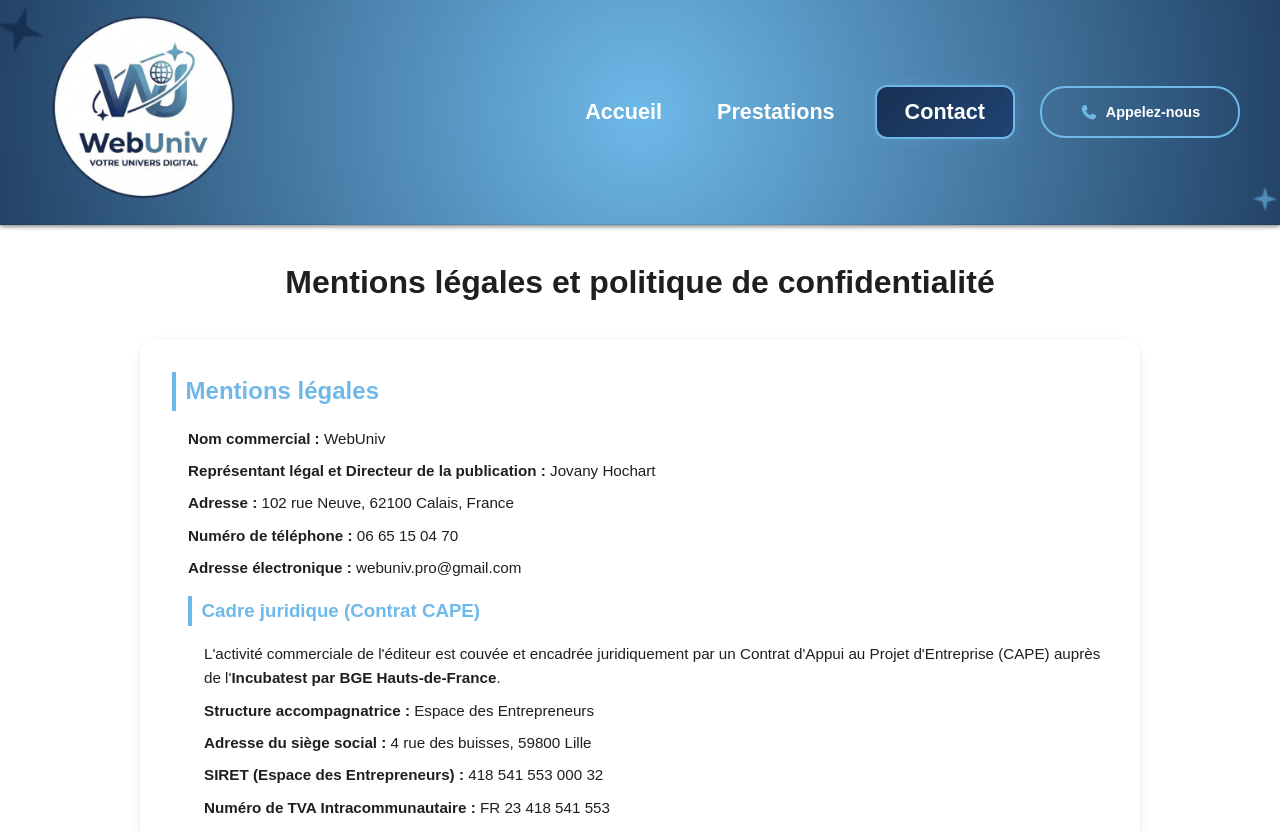
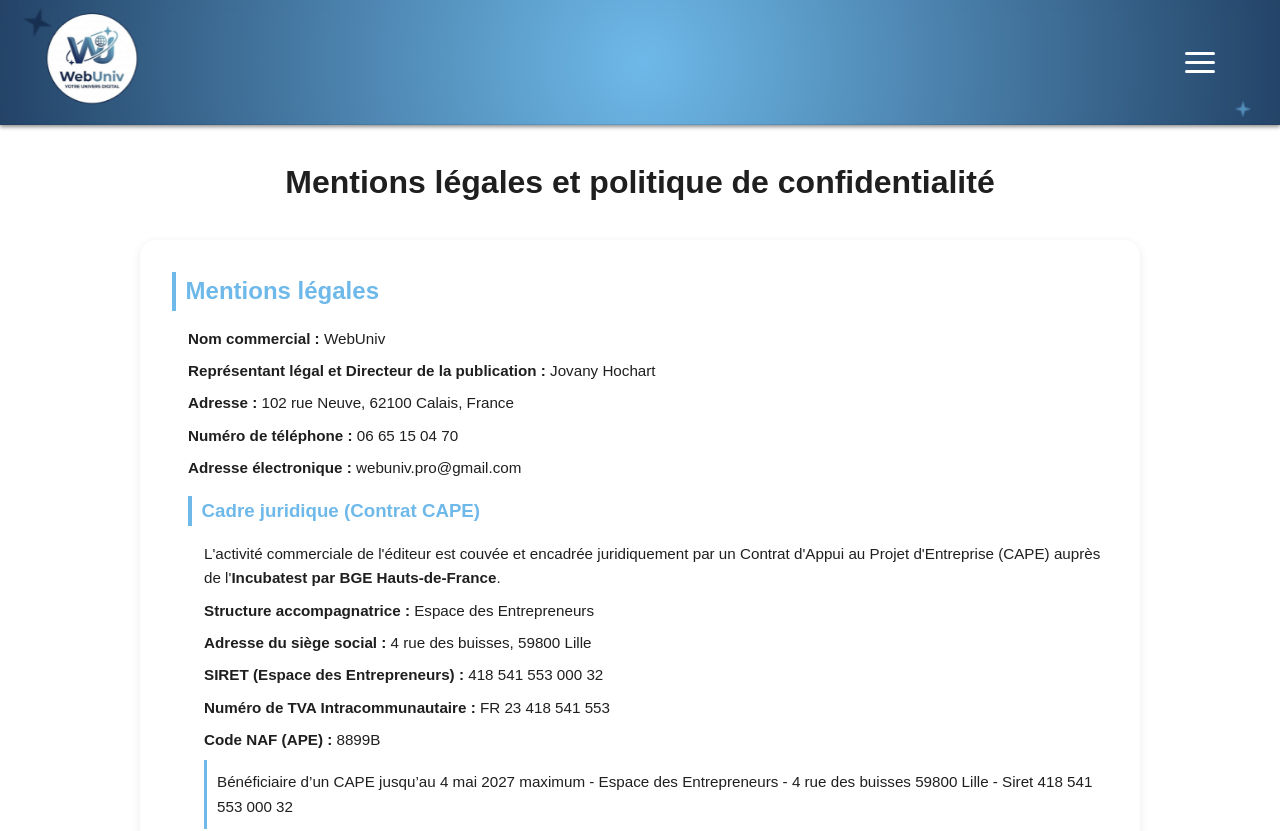
Before and after one commit to JHochart0/WebUniv, a React (Vite) app: page /legal in a window 1280 px wide. Shown: the top 831 px of the page. Built offline with nearby package versions, Linux system fonts and the light colour scheme.

Commit message:
end of the header with every responsive + new animations

```diff
--- a/src/css/Header.css
+++ b/src/css/Header.css
@@ -14,6 +14,21 @@
 @keyframes pulseStar {
     0%, 100% { transform: scale(0.8) rotate(0deg); opacity: 0.6; }
     50% { transform: scale(1.2) rotate(15deg); opacity: 1; }
+}
+
+@keyframes zeroGravityDrift {
+    0% {
+        transform: scale(1) translateY(0);
+    }
+    50% {
+        /* Flotte légèrement vers le haut et tangue à droite */
+        transform: scale(1.05) translateY(-5px);
+    }
+
+    100% {
+        /* Retour parfait au point de départ */
+        transform: scale(1.00) translateY(0);
+    }
 }
 
 /*****************************
@@ -83,11 +98,7 @@
     position: relative;
 }
 
-
-/*****************************
-*
-*****************************/
-/* On prépare les parents pour qu'ils retiennent les étoiles */
+/* aligning every items in the header */
 .header-logo-link,
 .contact-wrapper,
 .burger-wrapper {
@@ -115,14 +126,15 @@
 .header-logo-img {
     height: 200px;
     width: auto;
-    transition: transform 0.3s ease;
+    transition: filter 0.4s ease-in-out, transform 0.4s ease-in-out;
+    will-change: transform, filter;
 }
 
-/* header logo hover*/
+/* header logo img hover*/
 .header-logo-img:hover {
-    transform: scale(1.05);
+    filter: drop-shadow(0 0 15px rgba(110, 185, 233, 0.8));
+    animation: zeroGravityDrift 5s infinite ease-in-out;
 }
-
 /*********************************
 ***************Header navbar******
 *********************************/
@@ -169,7 +181,6 @@
 }
 
 
-
 /* contact button */
 .header-nav a#navbar-contactLink {
     background: linear-gradient(135deg, var(--color-abyssal-blue) 0%, #204373 100%);
@@ -186,8 +197,8 @@
     color: var(--color-white);
     background: linear-gradient(135deg, #204373 0%, var(--color-light-blue) 100%);
     box-shadow: 0 0 25px rgba(110, 185, 233, 0.6);
+    border-color: var(--color-white);
     transform: translateY(-2px);
-    border-color: var(--color-white);
 }
 
 
@@ -212,7 +223,6 @@
 /* Phone button hover*/
 .header-phone-btn:hover {
     background: rgba(110, 185, 233, 0.15);
-
     color:#d5e0e6;
 }
 
@@ -223,10 +233,10 @@
 }
 
 /********************************
-***************Menu for mobile***
+********Menu button for mobile***
 ********************************/
 
-/* menu toggle*/
+/* show the button for mobile menu*/
 .menu-toggle {
     display: none;
     flex-direction: column;
@@ -237,9 +247,15 @@
     border: none;
     cursor: pointer;
     padding: 0;
+    transition: all 0.3s ease;
 }
 
-/* menu bars*/
+/* mobile menu button hover*/
+.menu-toggle:hover {
+    filter: drop-shadow(0 0 15px var(--color-white));
+}
+
+/* mobile menu button bars*/
 .menu-toggle .bar {
     width: 100%;
     height: 3px;
@@ -249,7 +265,11 @@
 }
 
 
-@media (max-width: 768px) {
+/********************************
+******** Responsive Rules *******
+********************************/
+/* Tablets + Mobiles */
+@media (max-width: 1024px) {
 
     /* first star on the left */
     .star-left{
@@ -349,3 +369,114 @@
         padding: 12px;
     }
 }
+
+/* Tablets (landscape)*/
+@media (max-width: 1500px) and (orientation: landscape){
+
+    /* first star on the left */
+    .star-left{
+        width:25px;
+        height:25px;
+        top: 10px;
+        left: 5px;
+    }
+
+    /* second star on the right */
+    .star-right{
+        width: 20px;
+        height: 20px;
+        bottom: 5px;
+        right: 7px;
+    }
+
+    /*full header navbar*/
+    .header-nav {
+        position: absolute;
+        top: 100%;
+        left: 0;
+        right: 0;
+        flex-direction: column;
+        background: rgba(16, 37, 66, 0.95);
+        gap: 0;
+        max-height: 0;
+        overflow: hidden;
+        transition: max-height 0.3s ease-in-out;
+        box-shadow: 0 4px 10px rgba(0,0,0,0.2);
+    }
+
+    /*header logo img*/
+    .header-logo-img {
+        height: 100px;
+    }
+
+    /*showing the burger button*/
+    .menu-toggle {
+        display: flex;
+        margin-right:25px;
+    }
+
+    /*animations on click for the burger button*/
+    .menu-toggle.active .bar:nth-child(1) {
+        transform: translateY(9px) rotate(45deg);
+    }
+    .menu-toggle.active .bar:nth-child(2) {
+        opacity: 0;
+    }
+    .menu-toggle.active .bar:nth-child(3) {
+        transform: translateY(-9px) rotate(-45deg);
+    }
+
+
+    /*navbar menu*/
+    .header-nav.nav-open {
+        max-height: 400px;
+        padding-bottom: 20px;
+    }
+
+    /*header navbar links*/
+    .header-nav a {
+        padding: 15px 20px;
+        border-bottom: 1px solid rgba(255, 255, 255, 0.1);
+        width: 100%;
+        box-sizing: border-box;
+        text-align: center;
+    }
+
+    /*header navbar links hover*/
+    .header-nav a:hover {
+        background: rgba(255, 255, 255, 0.1);
+        border-bottom: 1px solid rgba(255, 255, 255, 0.1);
+    }
+
+    /*contact wrapper*/
+    .contact-wrapper {
+        margin: 15px auto;
+        width: 50%;
+        display: flex;
+        justify-content: center;
+    }
+
+    /*contact button*/
+    .header-nav a#navbar-contactLink {
+        margin-top: 20px;
+        width: 80%;
+        text-align: center;
+        display: block;
+        box-sizing: border-box;
+    }
+
+    /*phone button*/
+    .header-phone-btn {
+        margin: 15px auto;
+        width: 80%;
+        padding: 12px;
+    }
+}
+
+
+/* Mobile landscape */
+@media (max-width: 899px) and (orientation: landscape) {
+    .header-logo-img{
+        height: 80px;
+    }
+}
```
